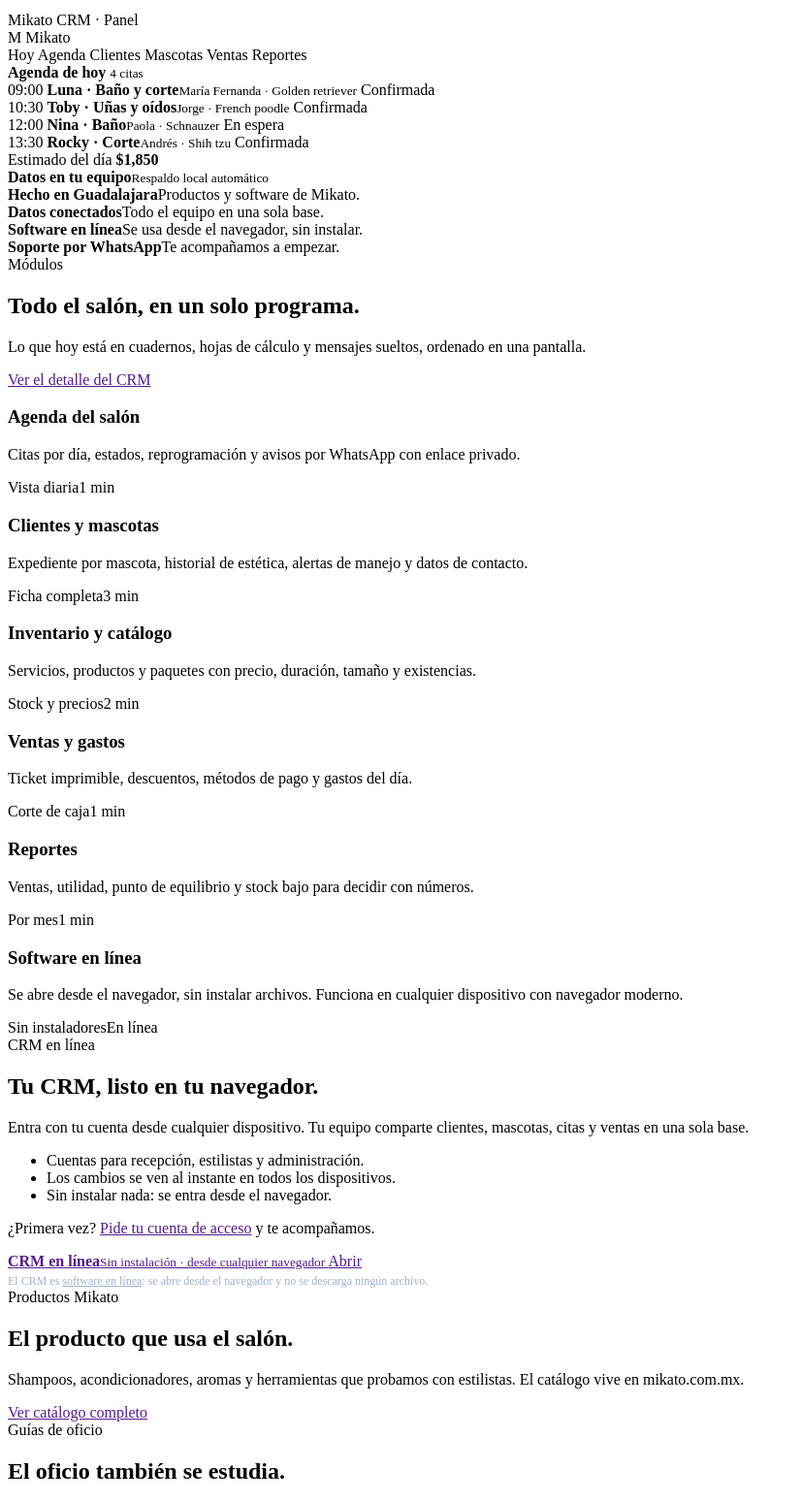
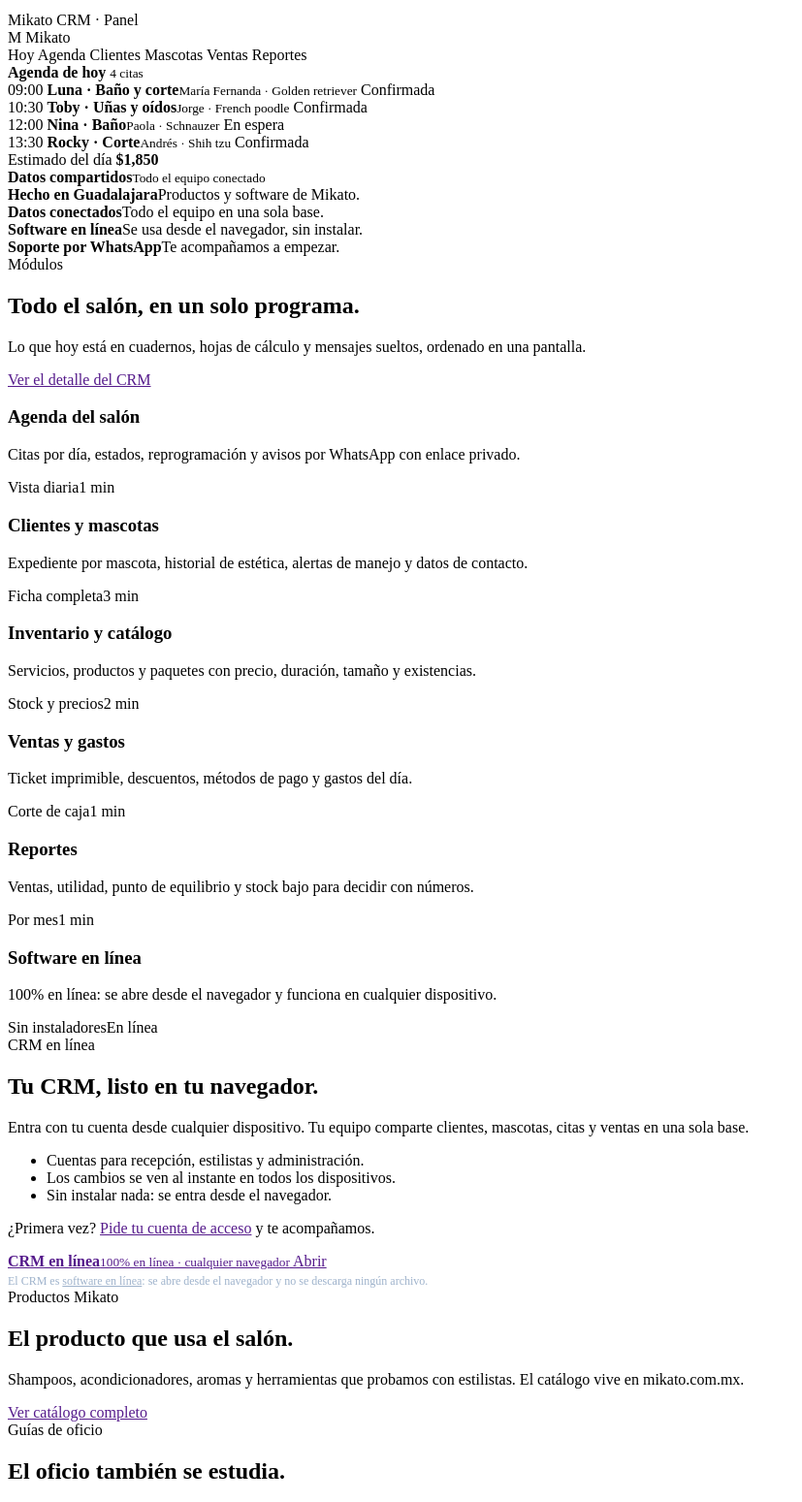
Before and after one commit to Mikato8/New-Est-ticas-Caninas, a PHP site: template views/paginas/home.php in a window 1280 px wide. Shown: the part 237-1786 px from the top of the page at 97% size, without its empty margins (0-827 px from the left). Run offline with PHP 8.4, Linux system fonts and the light colour scheme; the template is opened without the code that fills it, so the values that code supplies are empty.

Commit message:
Portada: datos compartidos y CRM 100% en línea

```diff
--- a/views/paginas/home.php
+++ b/views/paginas/home.php
@@ -112,7 +112,7 @@ $negociosHome = array_slice(array_values(array_filter($negocios, static fn (arra
                 </div>
                 <div class="t-app__flotante">
                     <?= icono('check') ?>
-                    <div><strong>Datos en tu equipo</strong><small>Respaldo local automático</small></div>
+                    <div><strong>Datos compartidos</strong><small>Todo el equipo conectado</small></div>
                 </div>
             </div>
         </div>
@@ -169,7 +169,7 @@ $negociosHome = array_slice(array_values(array_filter($negocios, static fn (arra
             <article class="t-modulo">
                 <div class="t-modulo__icono"><?= icono('descargar') ?></div>
                 <h3>Software en línea</h3>
-                <p>Se abre desde el navegador, sin instalar archivos. Funciona en cualquier dispositivo con navegador moderno.</p>
+                <p>100% en línea: se abre desde el navegador y funciona en cualquier dispositivo.</p>
                 <div class="t-modulo__pie"><span>Sin instaladores</span><span>En línea</span></div>
             </article>
         </div>
@@ -193,7 +193,7 @@ $negociosHome = array_slice(array_values(array_filter($negocios, static fn (arra
             <div class="t-sistemas">
                 <a class="t-sistema" href="<?= url('/panel') ?>">
                     <span class="t-sistema__icono"><?= icono('flecha') ?></span>
-                    <span class="t-sistema__texto"><strong>CRM en línea</strong><small>Sin instalación · desde cualquier navegador</small></span>
+                    <span class="t-sistema__texto"><strong>CRM en línea</strong><small>100% en línea · cualquier navegador</small></span>
                     <span class="t-sistema__flecha">Abrir</span>
                 </a>
                 <p style="font-size:12px;color:#9fb3cc;margin:4px 0 0;">El CRM es <a href="<?= url('/panel') ?>" style="color:var(--t-oro-claro);">software en línea</a>: se abre desde el navegador y no se descarga ningún archivo.</p>
```
